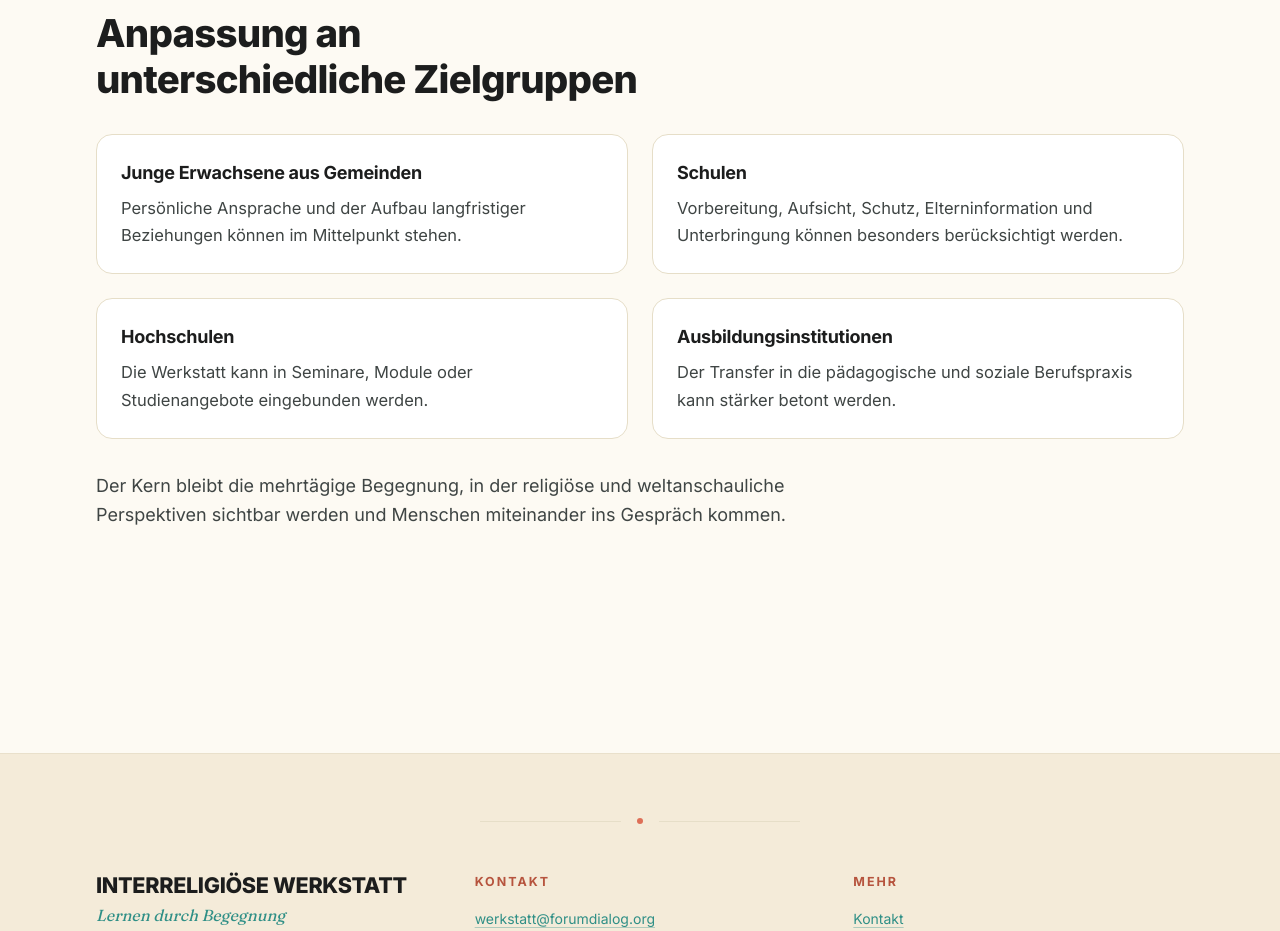
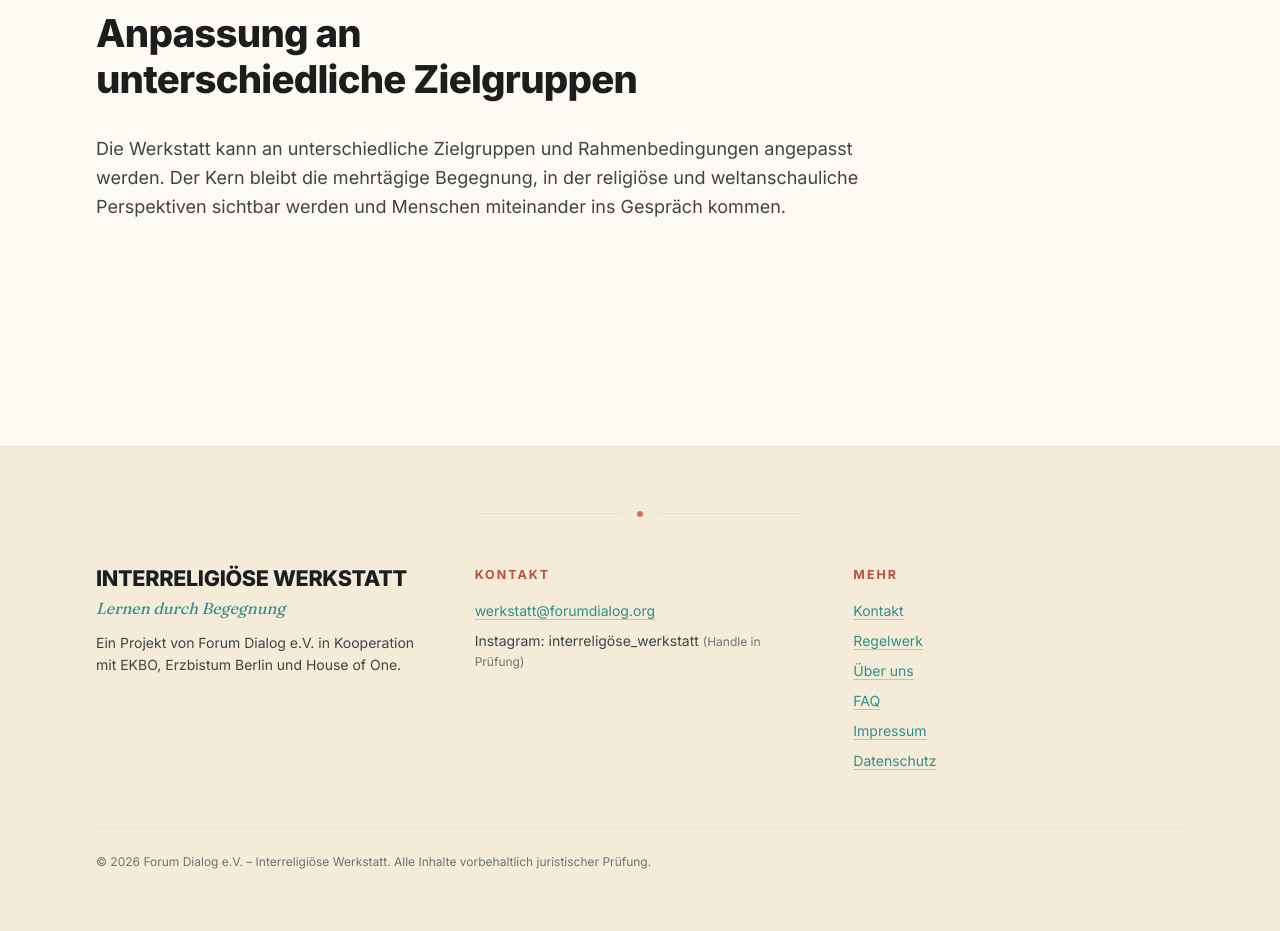
Before and after one commit to Falkensee-Solutions/ingwer, a Next.js app in the folder web/: page /begegnung in a window 1280 px wide. Shown: the part 3260-4191 px from the top of the page. Built offline with nearby package versions, Linux system fonts and the light colour scheme.

Commit message:
Anpassung an unterschiedliche Zielgruppen

```diff
--- a/web/src/app/begegnung/page.tsx
+++ b/web/src/app/begegnung/page.tsx
@@ -77,21 +77,8 @@ export default function BegegnungPage() {
 
       <Container as="section" padding="lg" ariaLabelledby="zielgruppen-titel">
         <SectionHeader id="zielgruppen-titel" eyebrow="Anpassung" titel="Anpassung an unterschiedliche Zielgruppen" />
-        <div className="mt-8 grid gap-6 md:grid-cols-2">
-          {[
-            ["Junge Erwachsene aus Gemeinden", "Persönliche Ansprache und der Aufbau langfristiger Beziehungen können im Mittelpunkt stehen."],
-            ["Schulen", "Vorbereitung, Aufsicht, Schutz, Elterninformation und Unterbringung können besonders berücksichtigt werden."],
-            ["Hochschulen", "Die Werkstatt kann in Seminare, Module oder Studienangebote eingebunden werden."],
-            ["Ausbildungsinstitutionen", "Der Transfer in die pädagogische und soziale Berufspraxis kann stärker betont werden."],
-          ].map(([titel, text]) => (
-            <article key={titel} className="rounded-2xl border border-[color:var(--color-line)] bg-[color:var(--color-surface)] p-6">
-              <h3 className="text-lg font-bold text-[color:var(--color-ink)]">{titel}</h3>
-              <p className="mt-2 text-[color:var(--color-ink-soft)]">{text}</p>
-            </article>
-          ))}
-        </div>
         <p className="mt-8 max-w-3xl text-lg leading-relaxed text-[color:var(--color-ink-soft)]">
-          Der Kern bleibt die mehrtägige Begegnung, in der religiöse und weltanschauliche Perspektiven sichtbar werden und Menschen miteinander ins Gespräch kommen.
+          Die Werkstatt kann an unterschiedliche Zielgruppen und Rahmenbedingungen angepasst werden. Der Kern bleibt die mehrtägige Begegnung, in der religiöse und weltanschauliche Perspektiven sichtbar werden und Menschen miteinander ins Gespräch kommen.
         </p>
       </Container>
     </>
```
